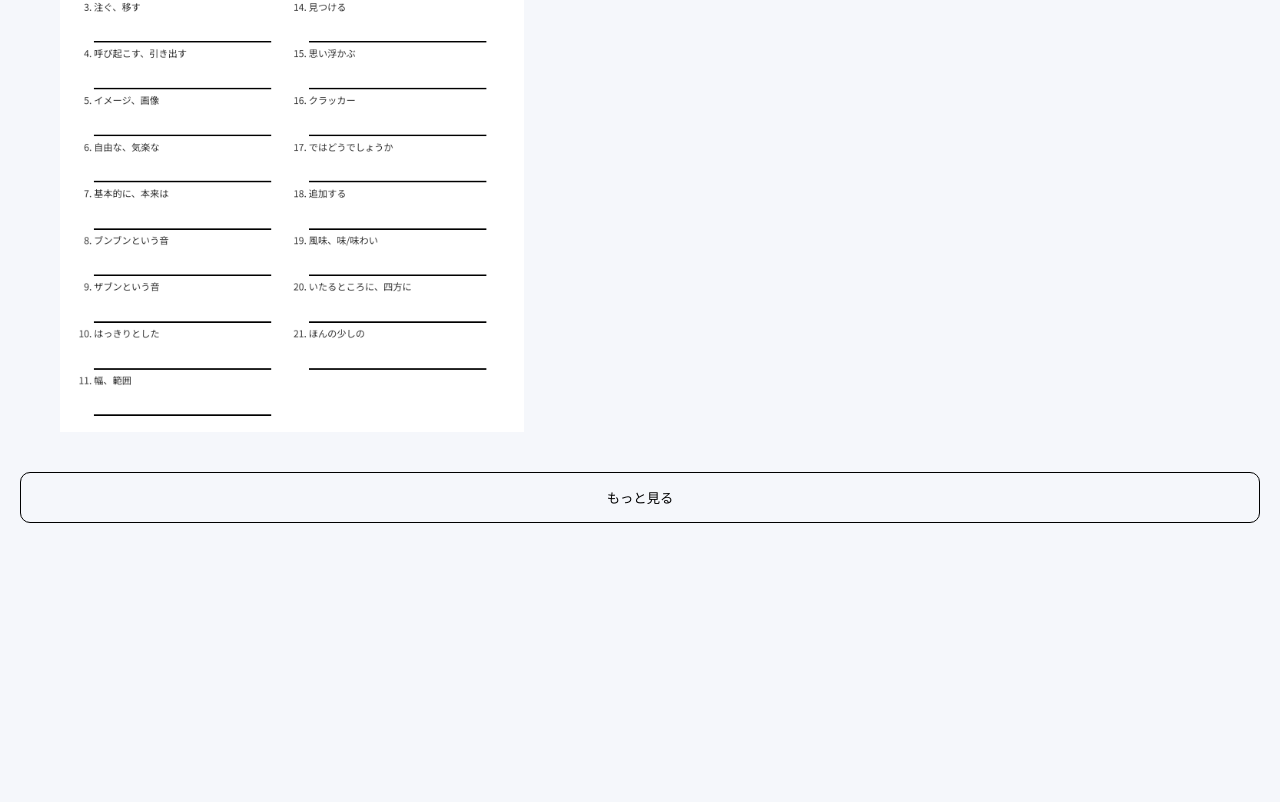
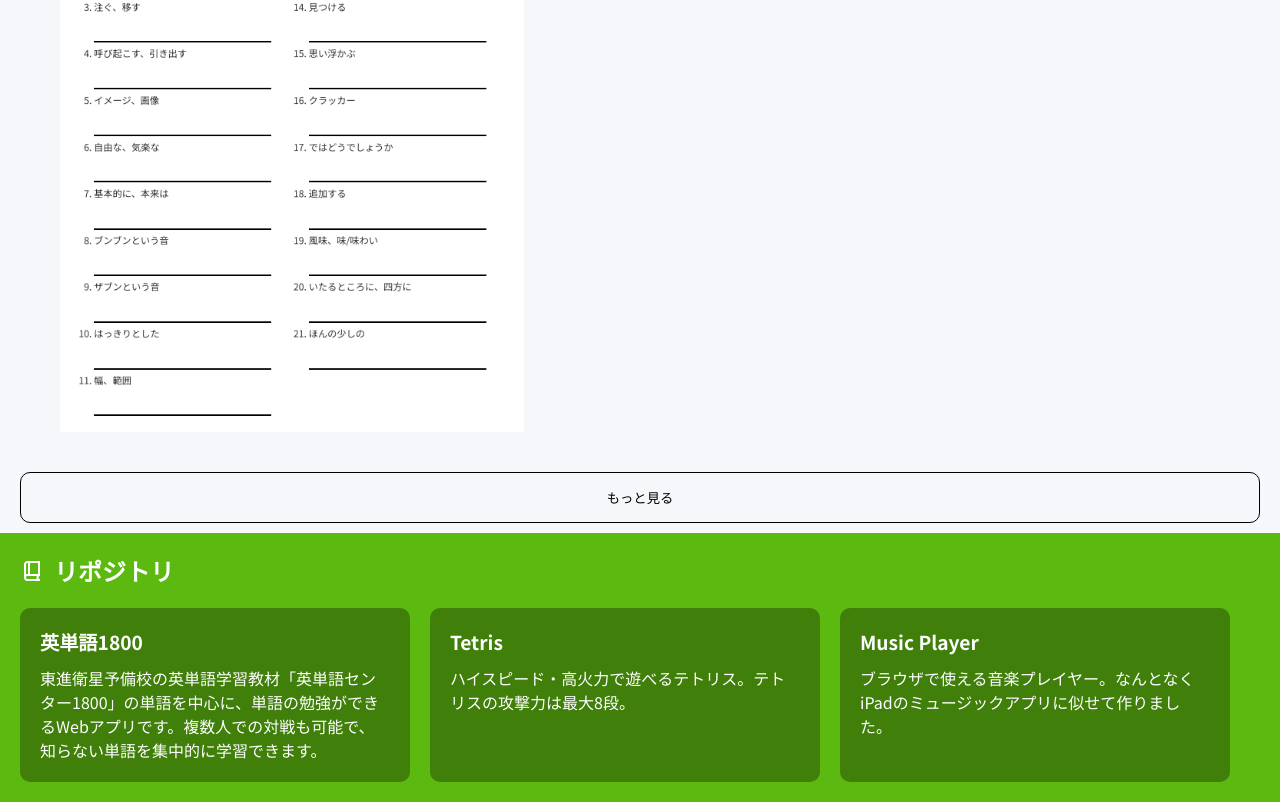
Before and after one commit to SouCraK12345/soucrak12345.github.io, a website with bundled scripts: page index.html in a window 1280 px wide. Shown: the part 1576-2378 px from the top of the page. Before the commit the page ends 2109 px from the top, so only its background shows below. Built offline with nearby package versions, Linux system fonts and the light colour scheme; no server answers.

Commit message:
クラウドとの連携仕様変更

```diff
--- a/account_manager.js
+++ b/account_manager.js
@@ -76,7 +76,7 @@ onAuthStateChanged(auth, (user) => {
 
         safeSearchStatus = document.getElementById('mailStats');
         getMailNotification().then(response => response.json()).then(data => {
-            const isEnabled = data.result.body == "true";
+            const isEnabled = data.result.body;
             console.log(`メール通知: ${isEnabled ? 'オン' : 'オフ'} (サーバーから読み込み)`);
             isSafeSearchOn = isEnabled;
             if (isEnabled) {
--- a/index.html
+++ b/index.html
@@ -12,7 +12,7 @@
     <title>なんざんホーム</title>
     <link rel="stylesheet" href="style.css">
     <link rel="stylesheet"
-        href="https://fonts.googleapis.com/css2?family=Material+Symbols+Outlined:opsz,wght,FILL,GRAD@20..48,100..700,0..1,-50..200&icon_names=chevron_left,chevron_right,menu,play_arrow" />
+        href="https://fonts.googleapis.com/css2?family=Material+Symbols+Outlined:opsz,wght,FILL,GRAD@20..48,100..700,0..1,-50..200&icon_names=book_2,chevron_left,chevron_right,menu,music_video,play_arrow" />
     <link rel="icon" href="favicon.ico">
 </head>
 
@@ -66,6 +66,37 @@
         <h2 onclick="location.href='/articles/'" class="link">ログ</h2>
     </div>
     <button class="show-more" onclick="location.href = '/articles/'">もっと見る</button>
+    <div class="repos-container">
+        <div class="container-title"><span class="material-symbols-outlined">
+                book_2
+            </span>リポジトリ</div>
+        <div class="container-in-container">
+            <div class="repo-card" onclick="location.href='https://tango1800.soucrak.f5.si'">
+                <div class="repo-title">英単語1800</div>
+                <div class="repo-description">
+                    東進衛星予備校の英単語学習教材「英単語センター1800」の単語を中心に、単語の勉強ができるWebアプリです。複数人での対戦も可能で、知らない単語を集中的に学習できます。</div>
+            </div>
+            <div class="repo-card" onclick="location.href = 'https://soucrak12345.github.io/Tetris/'">
+                <div class="repo-title">Tetris</div>
+                <div class="repo-description">
+                    ハイスピード・高火力で遊べるテトリス。テトリスの攻撃力は最大8段。</div>
+            </div>
+            <div class="repo-card" onclick="location.href = 'https://soucrak12345.github.io/Music-Player/'">
+                <div class="repo-title">Music Player</div>
+                <div class="repo-description">
+                    ブラウザで使える音楽プレイヤー。なんとなくiPadのミュージックアプリに似せて作りました。</div>
+            </div>
+        </div>
+    </div>
+    <!-- <div class="videos-container">
+        <div class="container-title"><span class="material-symbols-outlined">
+                music_video
+            </span>動画</div>
+        <div class="container-in-container">
+            <div class="video-card" onclick="location.href = 'https://www.youtube.com/channel/UC9wjvXoQeHqH8sKZt2r5vw'">
+                <div class="video-title"></div>
+            </div>
+    </div> -->
     <script src="script.js"></script>
     <script src="header.js"></script>
     <script type="module">
--- a/style.css
+++ b/style.css
@@ -138,6 +138,55 @@ button.show-more {
     width: -webkit-fill-available;
 }
 
+.repos-container {
+    gap: 20px;
+    padding: 20px;
+    background-color: #5cb90f;
+}
+
+.videos-container {
+    gap: 20px;
+    padding: 20px;
+    background-color: #da0000;
+}
+
+.container-title {
+    font-size: 1.5rem;
+    font-weight: bold;
+    color: white;
+    display: flex;
+    gap: 10px;
+    align-items: center;
+}
+
+.container-in-container {
+    display: flex;
+    margin-top: 20px;
+    gap: 20px;
+    overflow-x: auto;
+    scrollbar-width: thin;
+    /* Firefox */
+    scrollbar-color: #dfdfdf #00000000;
+}
+
+.repo-card {
+    background-color: #00000050;
+    color: white;
+    padding: 20px;
+    border-radius: 10px;
+    width: min(350px, 80vw);
+    min-width: min(350px, 70vw);
+    max-width: min(350px, 70vw);
+    flex: 0 0 min(350px, 70vw);
+    cursor: pointer;
+}
+
+.repo-title {
+    font-size: 1.2rem;
+    font-weight: bold;
+    margin-bottom: 10px;
+}
+
 @media (max-width: 600px) {
     .carousel-item {
         flex-direction: column;
```
